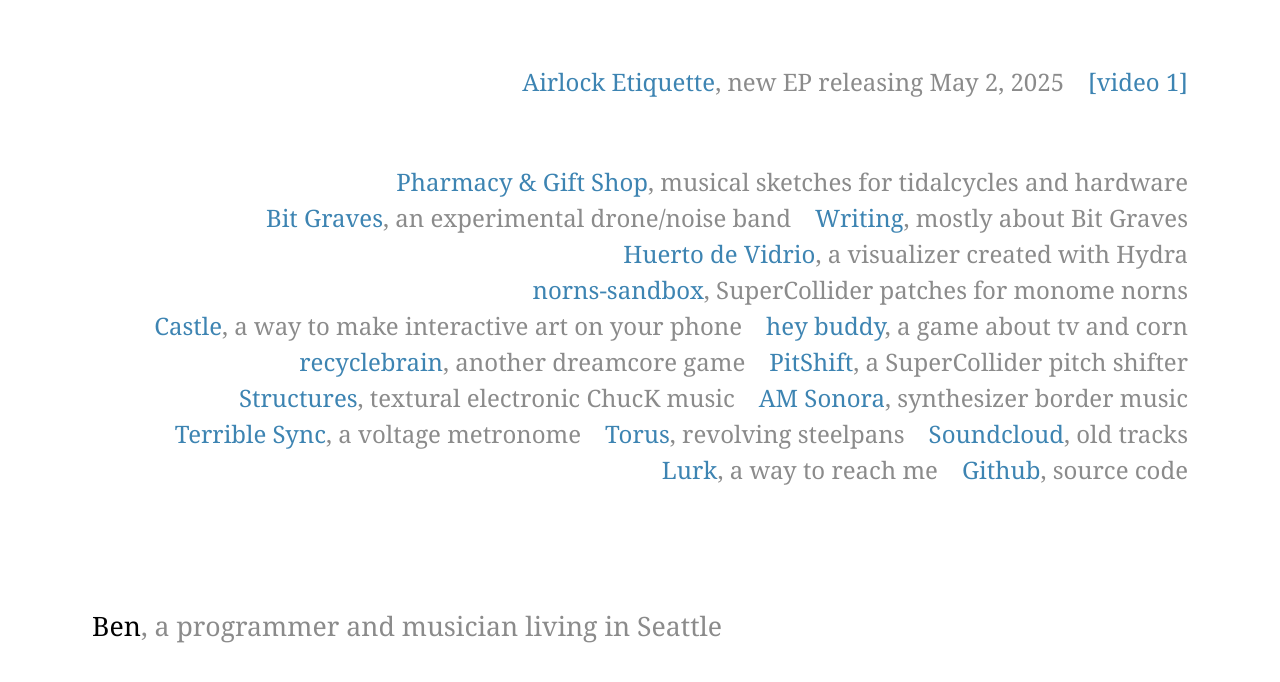
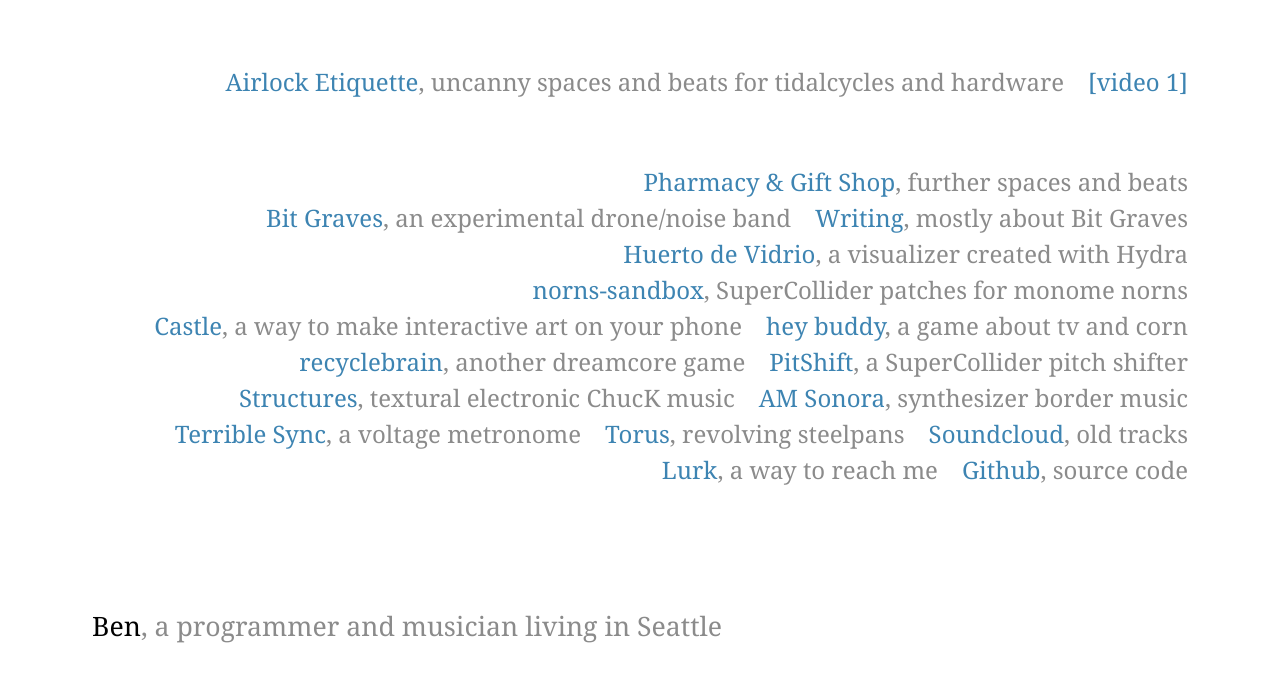
Before and after one commit to terribleben/tb-www, a React (Create React App) app: page / in a window 1280 px wide. Shown: the top 682 px of the page. Built offline with nearby package versions, Linux system fonts and the light colour scheme; the HTML template or start-up script is replaced by a standard one.

Commit message:
update airlock post-release

```diff
--- a/src/App.js
+++ b/src/App.js
@@ -9,12 +9,12 @@
       {
         name: "Airlock Etiquette",
         url: "https://alcala-roth.bandcamp.com/album/airlock-etiquette",
-        description: "new EP releasing May 2, 2025"
+        description: "uncanny spaces and beats for tidalcycles and hardware"
       },
       {
         name: "[video 1]",
-        url: "https://youtu.be/-ajTuql8ZVU",
-      },
+        url: "https://youtu.be/-ajTuql8ZVU"
+      }
     ]
   },
   {
@@ -24,7 +24,7 @@
       {
         name: "Pharmacy & Gift Shop",
         url: "https://alcala-roth.bandcamp.com/album/pharmacy-gift-shop",
-        description: "musical sketches for tidalcycles and hardware"
+        description: "further spaces and beats"
       },
       {
         name: "Bit Graves",
```
